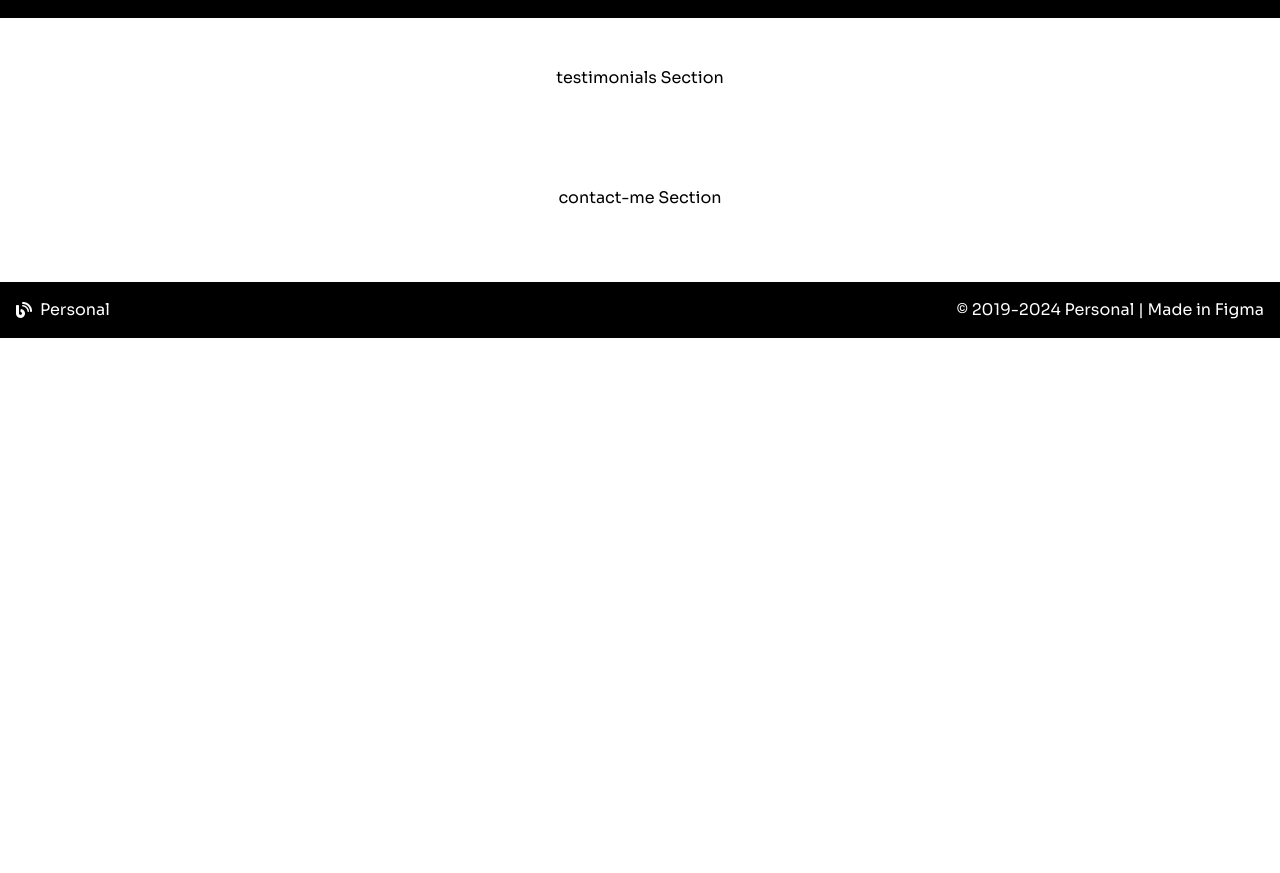
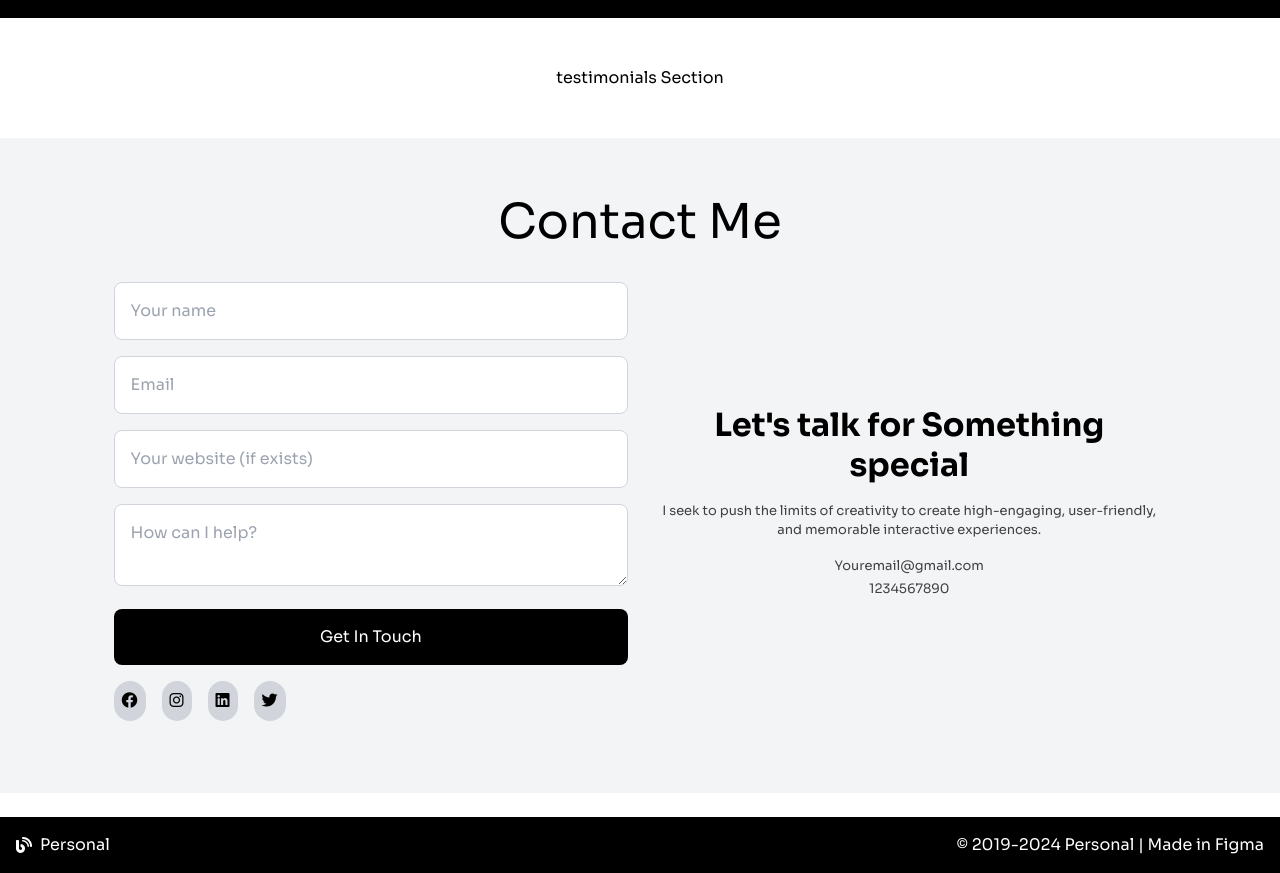
Before and after one commit to matfroeh/figma-tailwind, a plain HTML site: page index.html in a window 1280 px wide. Shown: the part 3080-3953 px from the top of the page. Before the commit the page ends 3418 px from the top, so only its background shows below. Drawn offline with nearby package versions, Linux system fonts and the light colour scheme.

Commit message:
contact section Update index.html
üpdate contact section

```diff
--- a/index.html
+++ b/index.html
@@ -221,7 +221,36 @@
       </section>
 
       <section id="testimonials">testimonials Section</section>
-      <section id="contact-me">contact-me Section</section>
+     <section id="contact" class="bg-gray-100">
+    <h1>Contact Me</h1>
+  <div class="max-w-7xl mx-auto p-6">
+    <div class="grid grid-cols-1 md:grid-cols-2 gap-6">
+
+      <div>
+        <div class="space-y-4">
+          <input type="text" placeholder="Your name" class="w-full p-4 border border-gray-300 rounded-lg">
+          <input type="email" placeholder="Email" class="w-full p-4 border border-gray-300 rounded-lg">
+          <input type="text" placeholder="Your website (if exists)" class="w-full p-4 border border-gray-300 rounded-lg">
+          <textarea placeholder="How can I help?" class="w-full p-4 border border-gray-300 rounded-lg"></textarea>
+          <button class="w-full p-4 bg-black text-white rounded-lg">Get In Touch</button>
+        </div>
+        <div class="flex space-x-4 mt-4">
+          <a href="#" class="p-2 bg-gray-300 rounded-full"><i class="fa-brands fa-facebook"></i></a>
+          <a href="#" class="p-2 bg-gray-300 rounded-full"><i class="fa-brands fa-instagram"></i></a>
+          <a href="#" class="p-2 bg-gray-300 rounded-full"><i class="fa-brands fa-linkedin"></i></a>
+          <a href="#" class="p-2 bg-gray-300 rounded-full"><i class="fa-brands fa-twitter"></i></a>
+        </div>
+      </div>
+
+      <div class="flex flex-col justify-center">
+        <h2 class="text-4xl font-bold">Let's <span class="text-black">talk</span> for Something special</h2>
+        <p class="mt-4">I seek to push the limits of creativity to create high-engaging, user-friendly, and memorable interactive experiences.</p>
+        <p class="mt-4">Youremail@gmail.com</p>
+        <p class="mt-1">1234567890</p>
+      </div>
+    </div>
+  </div>
+    </section>
     </main>
    <footer class="bg-black text-white text-center p-4 mt-6">
         <div class="max-w-7xl mx-auto flex justify-between items-center">
```
